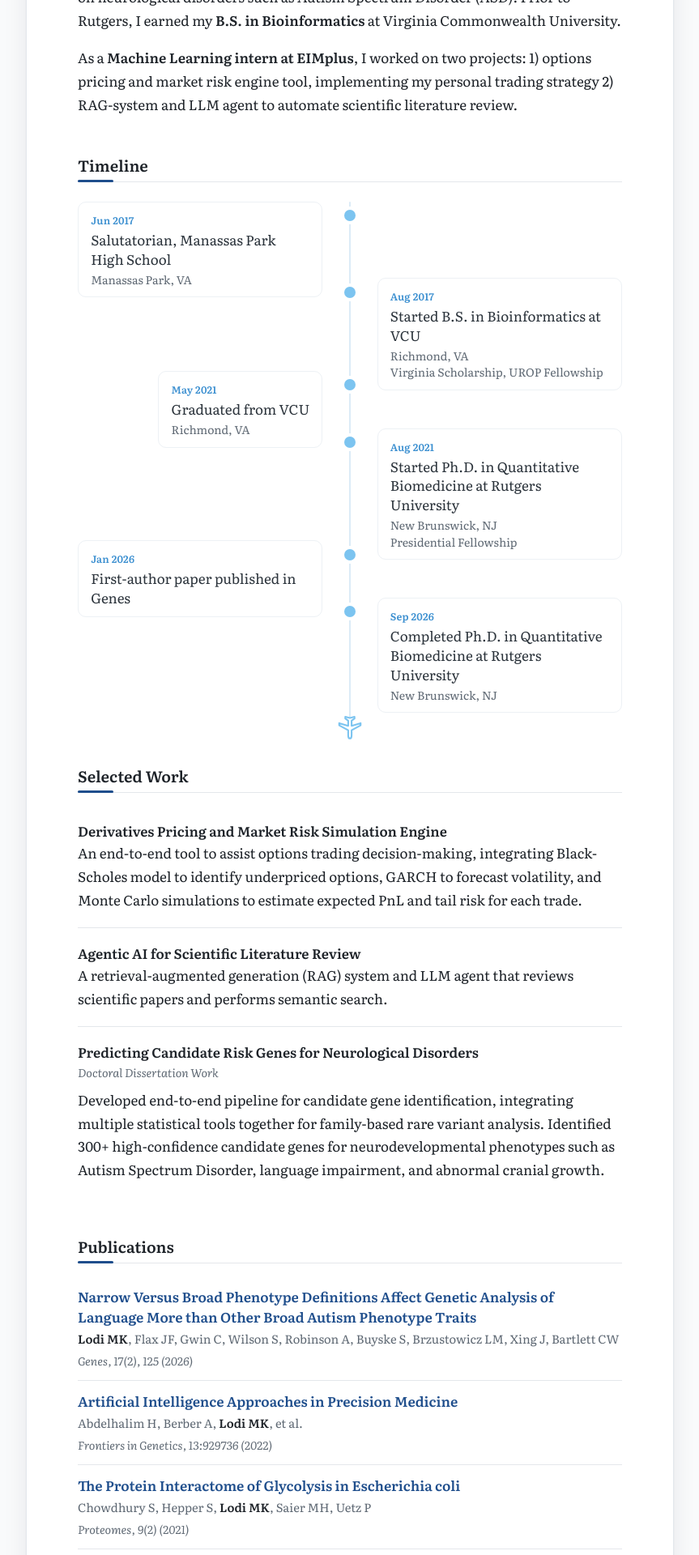
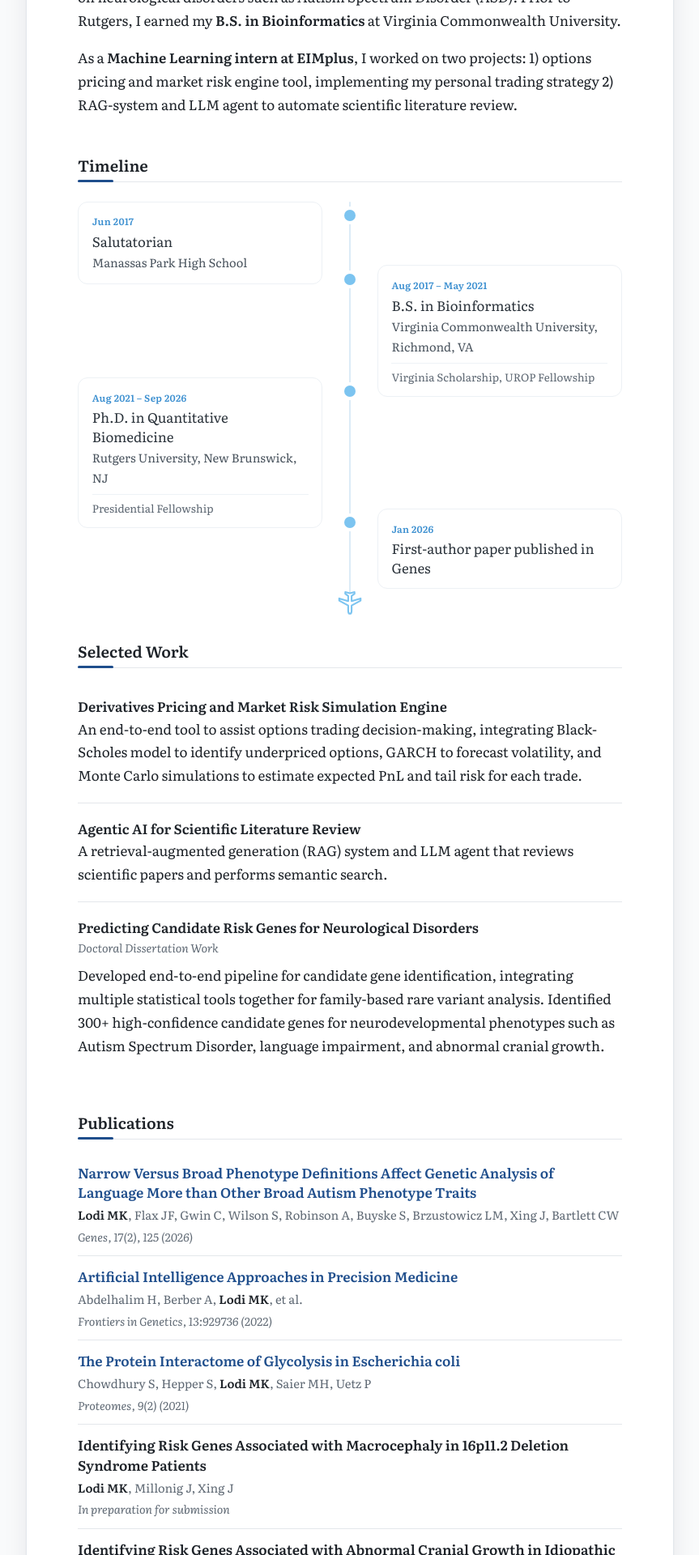
Before and after one commit to mklodi1/mklodi1.github.io, a Jekyll site: the page built from index.html, in a window 1280 px wide. Shown: the part 493-2413 px from the top of the page at 81% size, without its empty margins (208-1071 px from the left). Built offline with Jekyll 4.4.1, drawn with Linux system fonts in a browser that asks for light colours.

Commit message:
Combine start and finish into one card per degree; cleaner timeline cards
Co-Authored-By: Claude Opus 5.5 <noreply@anthropic.com>
Claude-Session: https://claude.ai/code/session_018B7yRm4wV88UDqtVSP6gVK

```diff
--- a/_data/journey.yml
+++ b/_data/journey.yml
@@ -1,31 +1,18 @@
 # "Timeline" section on the home page, oldest first.
+# Fields: when, title, place (optional), detail (optional).
 - when: "Jun 2017"
-  title: "Salutatorian, Manassas Park High School"
-  place: "Manassas Park, VA"
-  kind: award
+  title: "Salutatorian"
+  place: "Manassas Park High School"
 
-- when: "Aug 2017"
-  title: "Started B.S. in Bioinformatics at VCU"
-  place: "Richmond, VA"
+- when: "Aug 2017 – May 2021"
+  title: "B.S. in Bioinformatics"
+  place: "Virginia Commonwealth University, Richmond, VA"
   detail: "Virginia Scholarship, UROP Fellowship"
-  kind: education
 
-- when: "May 2021"
-  title: "Graduated from VCU"
-  place: "Richmond, VA"
-  kind: education
-
-- when: "Aug 2021"
-  title: "Started Ph.D. in Quantitative Biomedicine at Rutgers University"
-  place: "New Brunswick, NJ"
+- when: "Aug 2021 – Sep 2026"
+  title: "Ph.D. in Quantitative Biomedicine"
+  place: "Rutgers University, New Brunswick, NJ"
   detail: "Presidential Fellowship"
-  kind: education
 
 - when: "Jan 2026"
   title: "First-author paper published in Genes"
-  kind: research
-
-- when: "Sep 2026"
-  title: "Completed Ph.D. in Quantitative Biomedicine at Rutgers University"
-  place: "New Brunswick, NJ"
-  kind: education
--- a/assets/css/style.css
+++ b/assets/css/style.css
@@ -563,3 +563,11 @@ body { border-top: 6px solid var(--link); }
 .journey::after, .journey.journey-animate::after { display: none; }
 .journey::before { background: #DCEBF7; }
 .journey-animate .journey-plane { filter: none; }
+
+/* cleaner cards: date, title, school, then honors in small text */
+.journey-card { padding: .85rem 1.05rem; border-radius: 12px; }
+.journey-when { font-size: .74rem; letter-spacing: .03em; }
+.journey-title { font-size: 1.05rem; margin-top: .15rem !important; }
+.journey-place { margin: .15rem 0 0 !important; font-size: .92rem; color: #4A545E; }
+.journey-meta { margin-top: .45rem !important; padding-top: .45rem; border-top: 1px solid #EEF2F6; font-size: .84rem; }
+.journey-card { display: block; }
--- a/index.html
+++ b/index.html
@@ -30,7 +30,8 @@ layout: default
         <div class="journey-card">
           <p class="journey-when">{{ j.when }}</p>
           <p class="journey-title">{{ j.title }}</p>
-          {% if j.place or j.detail %}<p class="journey-meta">{% if j.place %}{{ j.place }}{% endif %}{% if j.place and j.detail %}<br>{% endif %}{% if j.detail %}{{ j.detail }}{% endif %}</p>{% endif %}
+          {% if j.place %}<p class="journey-place">{{ j.place }}</p>{% endif %}
+          {% if j.detail %}<p class="journey-meta">{{ j.detail }}</p>{% endif %}
         </div>
       </li>
       {% endfor %}
```
